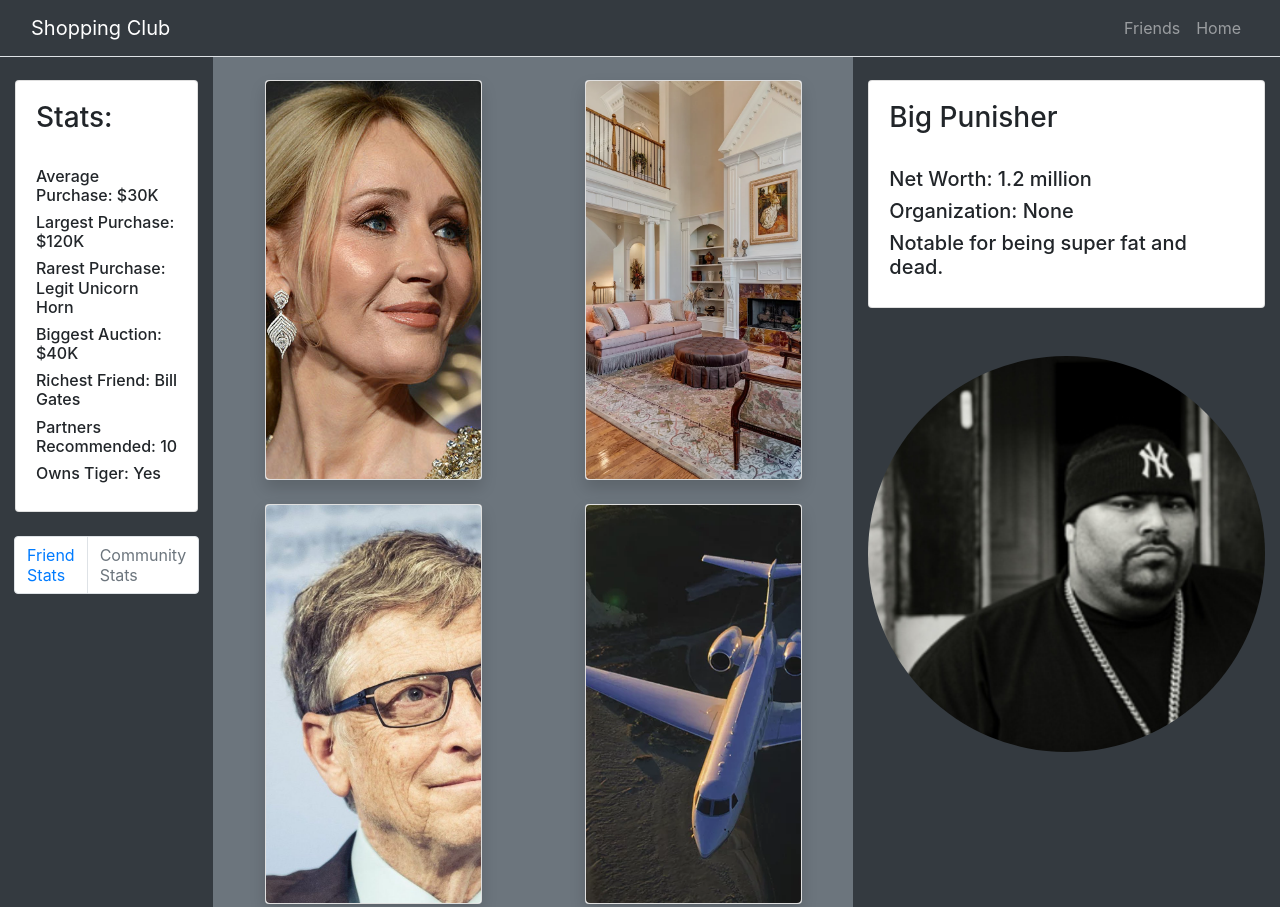
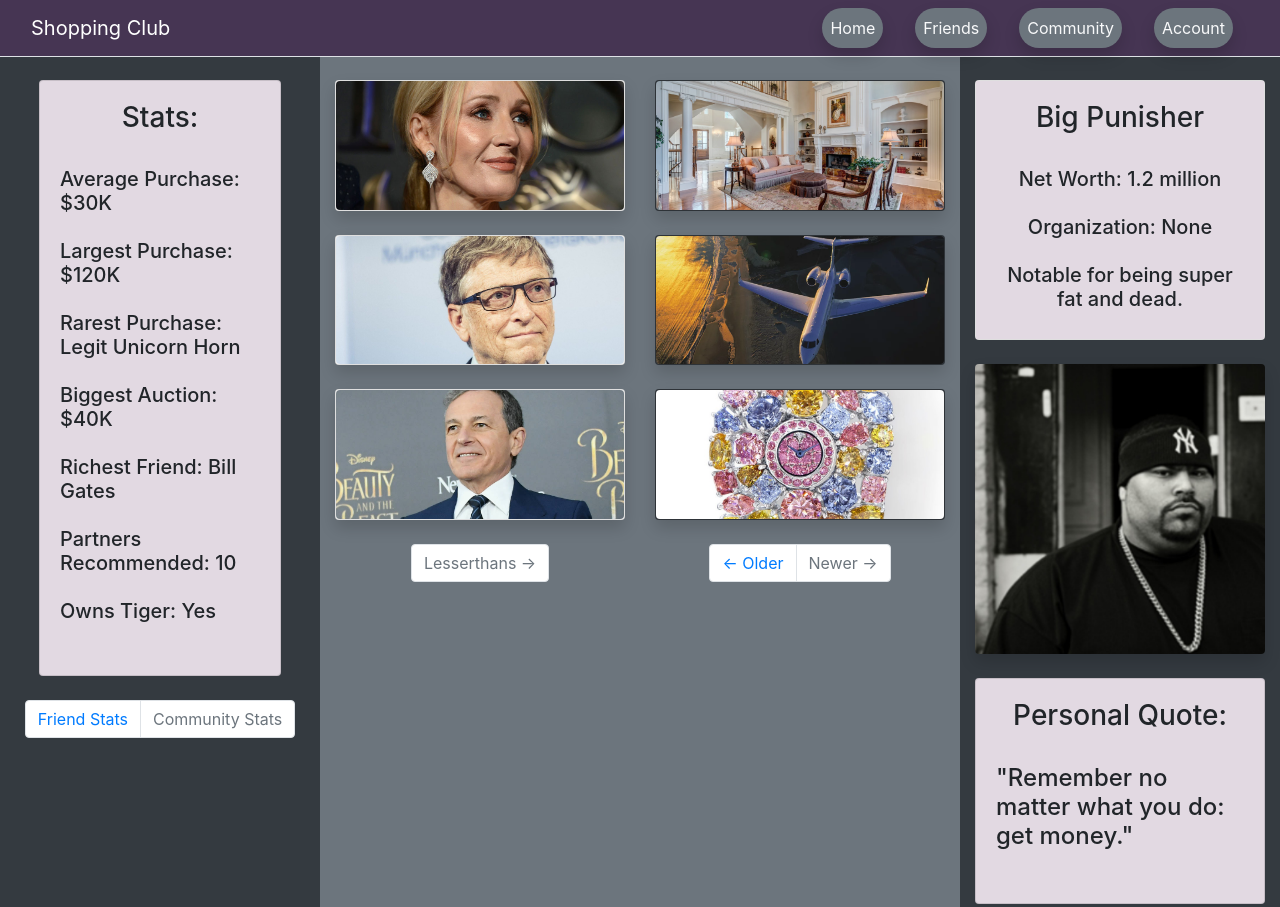
Before and after one commit to NoahGreer/blindside, a website: page profile.html in a window 1280 px wide. Shown: the top 907 px of the page. Drawn offline with nearby package versions, Linux system fonts and the light colour scheme.

Commit message:
Made profile page prettier, added some classes to styles.css

```diff
--- a/css/styles.css
+++ b/css/styles.css
@@ -11,8 +11,8 @@
     object-fit:cover;
 }
 .box-400{
-    width: 400px;
-    height: 400px;
+    width: 100%;
+    height: 15%;
     object-fit:cover;
 
 }
@@ -38,3 +38,19 @@
     width: 100%;
     object-fit: cover;
 }
+.bg-dark{
+    background-color: rebeccapurple;
+}
+.bg-purple{
+    background-color: #463553;
+}
+
+.blurred-edge {
+
+    /* you need to match the shadow color to your background or image border for the desired effect*/
+    box-shadow: 0 0 80px 80px #343a40 inset;
+}
+
+.bg-lightgray{
+    background-color: #e2d9e2;
+}
--- a/profile.html
+++ b/profile.html
@@ -10,17 +10,17 @@
 
   <title>Profile</title>
   <!-- Bootstrap core CSS -->
-  <link href="vendor/bootstrap/css/bootstrap.min.css" rel="stylesheet">
+    <link rel="stylesheet" href="https://stackpath.bootstrapcdn.com/bootstrap/4.3.1/css/bootstrap.min.css" integrity="sha384-ggOyR0iXCbMQv3Xipma34MD+dH/1fQ784/j6cY/iJTQUOhcWr7x9JvoRxT2MZw1T" crossorigin="anonymous">
 
   <!-- Custom styles for this template -->
   <link href="css/blog-home.css" rel="stylesheet">
-
   <link href="css/styles.css" rel="stylesheet">
 </head>
+
 <body>
 
   <!-- Navigation -->
-  <nav class="navbar navbar-expand-lg navbar-dark bg-dark fixed-top border-bottom">
+  <nav class="navbar navbar-expand-lg navbar-dark bg-purple fixed-top border-bottom">
     <div class="container-fluid">
       <a class="navbar-brand" href="#">Shopping Club</a>
       <button class="navbar-toggler" type="button" data-toggle="collapse"
@@ -36,11 +36,17 @@
               <span class="sr-only">(current)</span>
             </a>
           </li>
-          <li class="nav-item">
-            <a class="nav-link" href="#">Friends</a>
+          <li class="nav-item btn-secondary rounded-pill shadow mx-3">
+            <a class="nav-link text-light" href="#">Home</a>
           </li>
-          <li class="nav-item">
-            <a class="nav-link" href="#">Home</a>
+            <li class="nav-item btn-secondary rounded-pill shadow mx-3">
+                <a class="nav-link text-light" href="#">Friends</a>
+            </li>
+            <li class="nav-item btn-secondary rounded-pill shadow mx-3">
+                <a class="nav-link text-light" href="#">Community</a>
+            </li>
+          <li class="nav-item btn-secondary rounded-pill shadow mx-3">
+            <a class="nav-link text-light" href="#">Account</a>
           </li>
         </ul>
       </div>
@@ -52,25 +58,26 @@
 
     <div class="row">
 
-      <div class="col-md-2">
-        <div class="card my-md-4">
-          <div class="card-body">
+      <div class="col-md-3">
+        <div class="card mx-4 my-4 bg-lightgray">
+          <div class="card-body text-center">
               <h3>Stats: </h3><br>
-            <h6>Average Purchase:  $30K</h6>
-            <h6>Largest Purchase:  $120K</h6>
-            <h6>Rarest Purchase:  Legit Unicorn Horn</h6>
-            <h6>Biggest Auction:  $40K</h6>
-            <h6>Richest Friend:  Bill Gates</h6>
-            <h6>Partners Recommended:  10</h6>
-            <h6>Owns Tiger:  Yes</h6>
+            <h5 class="text-left">Average Purchase:  $30K<br><br>
+            Largest Purchase: $120K <br><br>
+            Rarest Purchase:  Legit Unicorn Horn<br><br>
+            Biggest Auction:  $40K<br><br>
+            Richest Friend:  Bill Gates<br><br>
+            Partners Recommended:  10<br><br>
+                Owns Tiger:  Yes <br><br>
+            </h5>
           </div>
         </div>
-        <ul class="pagination justify-content-center mb-4 ">
-          <li class="page-item">
+        <ul class="pagination justify-content-center">
+          <li class="page-item ">
             <a class="page-link" href="#">Friend Stats</a>
           </li>
-          <li class="page-item disabled">
-            <a class="page-link" href="#">Community Stats</a>
+          <li class="page-item disabled ">
+            <a class="page-link bg-lightgray" href="#">Community Stats</a>
           </li>
         </ul>
       </div>
@@ -79,14 +86,14 @@
       <div class="col-md-3 bg-secondary">
         <!-- People Posts-->
 
-          <div class="card mb-3 shadow rounded my-4 w-75 mx-auto box-400">
+          <div class="card mb-3 shadow rounded my-4 mx-auto box-400">
               <img class="fit-to rounded" src="img/People/JKRowling.jpg" data-toggle="modal" data-target="#jkRowlingModal" >
           </div>
 
-          <div class="card mb-3 shadow rounded my-4 w-75 mx-auto box-400">
+          <div class="card mb-3 shadow rounded my-4 mx-auto box-400" >
               <img class="fit-to rounded" src="img/People/billGates.jpg" data-toggle="modal" data-target="#billGatesModal">
           </div>
-          <div class="card mb-3 shadow rounded my-4 w-75 mx-auto box-400">
+          <div class="card mb-3 shadow rounded my-4 mx-auto box-400">
               <img class="fit-to rounded" src="img/People/bobIger.jpg" data-toggle="modal" data-target="#bobIgerModal">
           </div>
 
@@ -103,15 +110,15 @@
       <div class="col-md-3 bg-secondary h-auto" >
 
         <!-- Item Posts -->
-        <div class="card mb-3 shadow rounded my-4 w-75 mx-auto box-400">
+        <div class="card mb-3 shadow rounded my-4 bg-dark mx-auto box-400">
           <img class="fit-to rounded" src="img/House2/1.jpg" data-toggle="modal" data-target="#bigHouseModal">
         </div>
 
-        <div class="card mb-3 shadow rounded my-4 w-75 mx-auto box-400">
+        <div class="card mb-3 shadow rounded my-4 bg-dark mx-auto box-400">
           <img class="fit-to rounded" src="img/Jet1/Jet1.jpg" data-toggle="modal" data-target="#jetModal" >
         </div>
 
-        <div class="card mb-3 shadow rounded my-4 w-75 mx-auto box-400">
+        <div class="card mb-3 shadow rounded my-4 bg-dark mx-auto box-400">
           <img class="fit-to rounded" src="img/hallucinationWatch1.jpg" data-toggle="modal" data-target="#hallucinationModal">
         </div>
 
@@ -129,21 +136,28 @@
       </div>
 
       <!-- Profile Pic basic info window-->
-      <div class="col-md-4">
+      <div class="col-md-3">
 
         <!-- Search Widget -->
-        <div class="card my-4">
-          <div class="card-body">
-            <h3>Big Punisher</h3> <br>
-              <h5>Net Worth:  1.2 million</h5>
-              <h5>Organization:  None</h5>
-              <h5>Notable for being super fat and dead.</h5>
+        <div class="card my-4 mx-auto ">
+          <div class="card-body bg-lightgray">
+              <h3 class="text-md-center">Big Punisher</h3> <br>
 
+              <h5 class="text-md-center">Net Worth:  1.2 million<br><br>
+              Organization:  None<br><br>
+              Notable for being super fat and dead.
+              </h5>
           </div>
         </div>
 
-        <img class="card-img-bottom rounded-circle my-4" src="img/People/bigPun.jpg">
-
+        <img class="card-img-bottom rounded shadow mx-auto" src="img/People/bigPun.jpg">
+          <div class="card my-4 mx-auto bg-lightgray">
+              <div class="card-body">
+                  <h3 class="text-md-center">Personal Quote:</h3> <br>
+                   <h4>"Remember no matter what you do:  get money."
+                  </h4><br>
+              </div>
+          </div>
     </div>
     <!-- /.row -->
 
@@ -171,7 +185,11 @@
                       Added:  3/05/19
                   </p>
               </div>
+              <div class="modal-footer">
+                  <button type="button" class="btn btn-outline-dark">Profile</button>
               </div>
+          </div>
+
       </div>
   </div>
 
@@ -194,7 +212,11 @@
 
                       </p>
                   </div>
+                  <div class="modal-footer">
+                      <button type="button" class="btn btn-outline-dark">Profile</button>
                   </div>
+              </div>
+
           </div>
       </div>
 
@@ -214,11 +236,12 @@
                               will own the childhood of your children and their children.  Super ridiculously rich.<br><br>
 
                               Added:  1/29/19
-
                           </p>
                       </div>
+                  <div class="modal-footer">
+                      <button type="button" class="btn btn-outline-dark">Profile</button>
                   </div>
-
+              </div>
           </div>
       </div>
 
@@ -238,17 +261,18 @@
                       </p>
                   </div>
                   <div class="modal-footer">
-                      <button type="button" class="btn btn-default">Get it</button>
+                      <button type="button" class="btn btn-outline-dark">Get it</button>
                   </div>
               </div>
 
           </div>
       </div>
+
       <div id="jetModal" class="modal fade" role="dialog">
           <div class="modal-dialog">
 
               <!-- Modal content-->
-              <div class="modal-content bg-secondary">
+              <div class="modal-content ">
                   <div class="modal-header">
                       <h4 class="modal-title">Private Jet</h4>
                   </div>
@@ -261,12 +285,13 @@
                       </p>
                   </div>
                   <div class="modal-footer">
-                      <button type="button" class="btn btn-default">Get it</button>
+                      <button type="button" class="btn btn-outline-dark">Get it</button>
                   </div>
               </div>
 
           </div>
       </div>
+
       <div id="hallucinationModal" class="modal fade" role="dialog">
           <div class="modal-dialog">
 
@@ -285,13 +310,13 @@
                       </p>
                   </div>
                   <div class="modal-footer">
-                      <button type="button" class="btn btn-default">Get it</button>
+                      <button type="button" class="btn btn-outline-dark">Get it</button>
                   </div>
               </div>
 
           </div>
       </div>
-
+  </div>
   <!-- Footer -->
   <footer class="bg-dark">
     <div class="container-fluid">
@@ -301,8 +326,11 @@
   </footer>
 
   <!-- Bootstrap core JavaScript -->
-  <script src="vendor/jquery/jquery.min.js"></script>
-  <script src="vendor/bootstrap/js/bootstrap.bundle.min.js"></script>
+      <!-- Optional JavaScript -->
+      <!-- jQuery first, then Popper.js, then Bootstrap JS -->
+      <script src="https://code.jquery.com/jquery-3.3.1.slim.min.js" integrity="sha384-q8i/X+965DzO0rT7abK41JStQIAqVgRVzpbzo5smXKp4YfRvH+8abtTE1Pi6jizo" crossorigin="anonymous"></script>
+      <script src="https://cdnjs.cloudflare.com/ajax/libs/popper.js/1.14.7/umd/popper.min.js" integrity="sha384-UO2eT0CpHqdSJQ6hJty5KVphtPhzWj9WO1clHTMGa3JDZwrnQq4sF86dIHNDz0W1" crossorigin="anonymous"></script>
+      <script src="https://stackpath.bootstrapcdn.com/bootstrap/4.3.1/js/bootstrap.min.js" integrity="sha384-JjSmVgyd0p3pXB1rRibZUAYoIIy6OrQ6VrjIEaFf/nJGzIxFDsf4x0xIM+B07jRM" crossorigin="anonymous"></script>
 
 </body>
 
```
Lines whose indentation alone changed are shown as unchanged.
